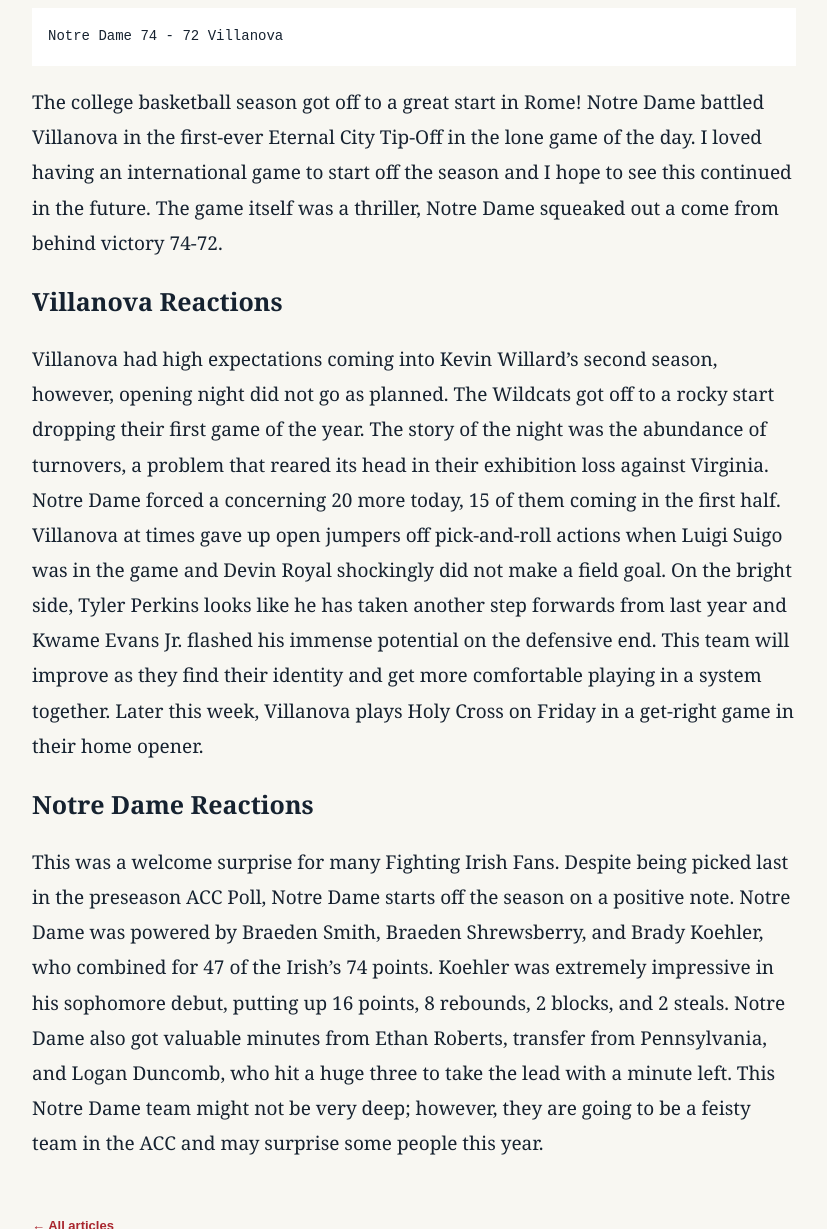
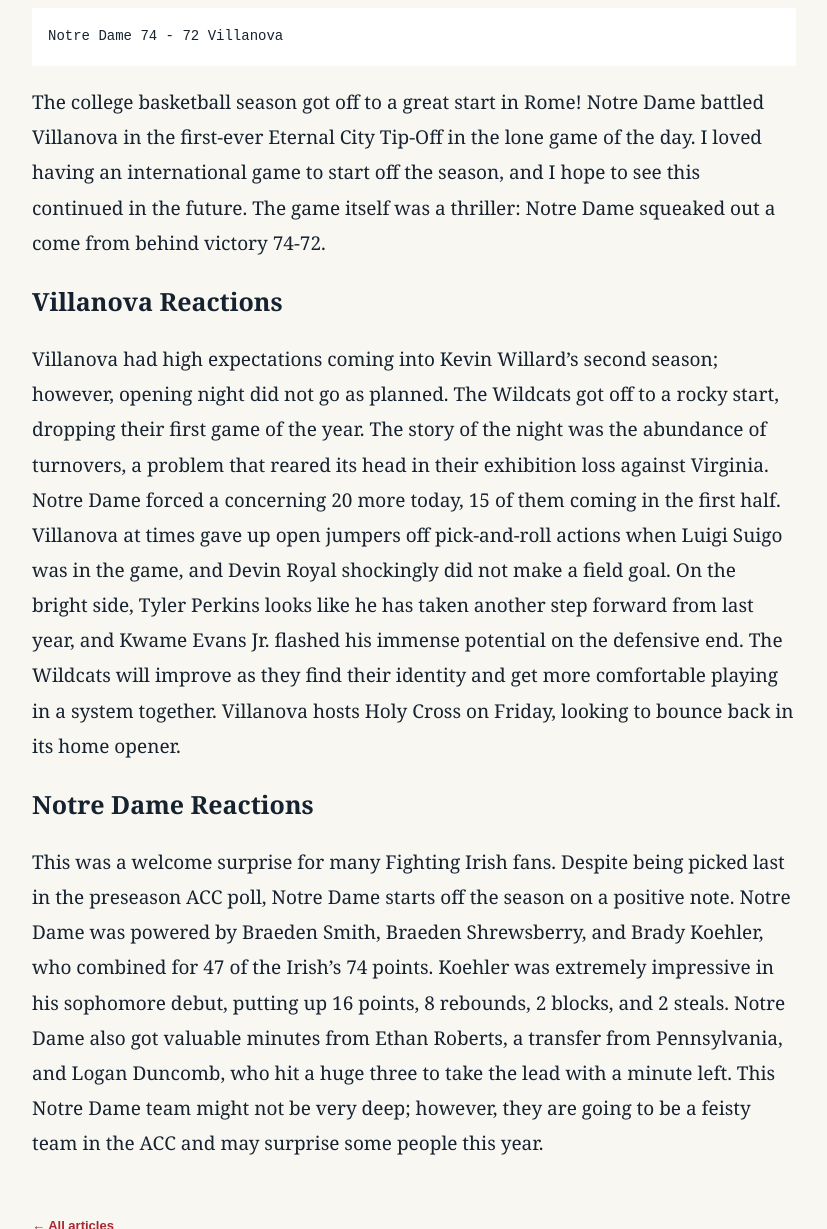
Before and after one commit to EHAARV01/college-basketball, a Jekyll site: the page built from _articles/notre-dame-vs-villanova.md, in a window 1280 px wide and 1400 px high, scrolled down 885 px. Shown: the part 171-1400 px from the top of the window, without its empty margins (226-1053 px from the left). Built offline with Jekyll 4.4.1, drawn with Linux system fonts in a browser that asks for light colours.

Commit message:
Update _articles/notre-dame-vs-villanova.md (via Pages CMS)

````diff
--- a/_articles/notre-dame-vs-villanova.md
+++ b/_articles/notre-dame-vs-villanova.md
@@ -11,12 +11,12 @@ image: /college-basketball/assets/uploads/embroidered-rivalry-beneath-a-roman-su
 Notre Dame 74 - 72 Villanova
 ```
 
-The college basketball season got off to a great start in Rome! Notre Dame battled Villanova in the first-ever Eternal City Tip-Off in the lone game of the day. I loved having an international game to start off the season and I hope to see this continued in the future. The game itself was a thriller, Notre Dame squeaked out a come from behind victory 74-72.
+The college basketball season got off to a great start in Rome! Notre Dame battled Villanova in the first-ever Eternal City Tip-Off in the lone game of the day. I loved having an international game to start off the season, and I hope to see this continued in the future. The game itself was a thriller: Notre Dame squeaked out a come from behind victory 74-72.
 
 ### Villanova Reactions
 
-Villanova had high expectations coming into Kevin Willard's second season, however, opening night did not go as planned. The Wildcats got off to a rocky start dropping their first game of the year. The story of the night was the abundance of turnovers, a problem that reared its head in their exhibition loss against Virginia. Notre Dame forced a concerning 20 more today, 15 of them coming in the first half. Villanova at times gave up open jumpers off pick-and-roll actions when Luigi Suigo was in the game and Devin Royal shockingly did not make a field goal. On the bright side, Tyler Perkins looks like he has taken another step forwards from last year and Kwame Evans Jr. flashed his immense potential on the defensive end. This team will improve as they find their identity and get more comfortable playing in a system together. Later this week, Villanova plays Holy Cross on Friday in a get-right game in their home opener.
+Villanova had high expectations coming into Kevin Willard's second season; however, opening night did not go as planned. The Wildcats got off to a rocky start, dropping their first game of the year. The story of the night was the abundance of turnovers, a problem that reared its head in their exhibition loss against Virginia. Notre Dame forced a concerning 20 more today, 15 of them coming in the first half. Villanova at times gave up open jumpers off pick-and-roll actions when Luigi Suigo was in the game, and Devin Royal shockingly did not make a field goal. On the bright side, Tyler Perkins looks like he has taken another step forward from last year, and Kwame Evans Jr. flashed his immense potential on the defensive end. The Wildcats will improve as they find their identity and get more comfortable playing in a system together. Villanova hosts Holy Cross on Friday, looking to bounce back in its home opener.
 
 ### Notre Dame Reactions
 
-This was a welcome surprise for many Fighting Irish Fans. Despite being picked last in the preseason ACC Poll, Notre Dame starts off the season on a positive note. Notre Dame was powered by Braeden Smith, Braeden Shrewsberry, and Brady Koehler, who combined for 47 of the Irish's 74 points. Koehler was extremely impressive in his sophomore debut, putting up 16 points, 8 rebounds, 2 blocks, and 2 steals. Notre Dame also got valuable minutes from Ethan Roberts, transfer from Pennsylvania, and Logan Duncomb, who hit a huge three to take the lead with a minute left. This Notre Dame team might not be very deep; however, they are going to be a feisty team in the ACC and may surprise some people this year.
+This was a welcome surprise for many Fighting Irish fans. Despite being picked last in the preseason ACC poll, Notre Dame starts off the season on a positive note. Notre Dame was powered by Braeden Smith, Braeden Shrewsberry, and Brady Koehler, who combined for 47 of the Irish's 74 points. Koehler was extremely impressive in his sophomore debut, putting up 16 points, 8 rebounds, 2 blocks, and 2 steals. Notre Dame also got valuable minutes from Ethan Roberts, a transfer from Pennsylvania, and Logan Duncomb, who hit a huge three to take the lead with a minute left. This Notre Dame team might not be very deep; however, they are going to be a feisty team in the ACC and may surprise some people this year.
````
